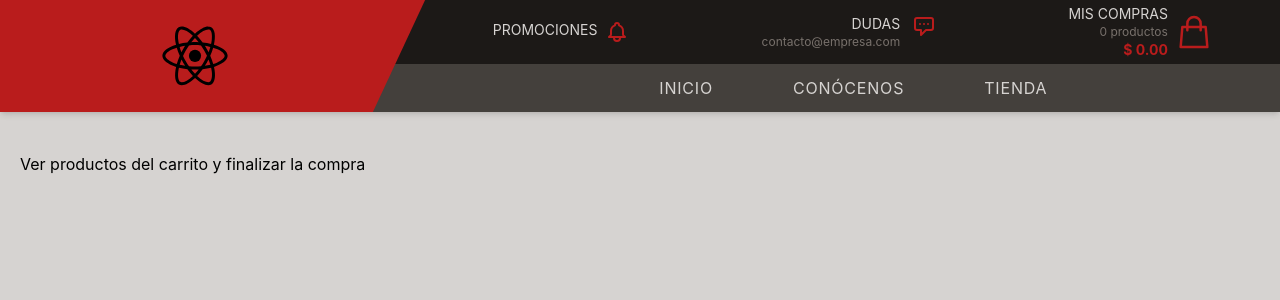
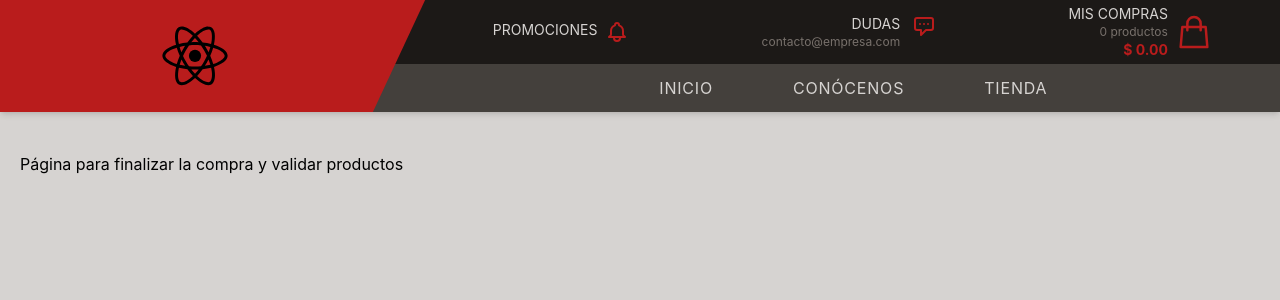
Before and after one commit to jorgeald77/coders-react-project, a React (Create React App) app: page /cart in a window 1280 px wide. Shown: the top 300 px of the page. Built offline with nearby package versions, Linux system fonts and the light colour scheme.

Commit message:
Se agrego el link a la página cart

```diff
--- a/src/components/main-header/CartWidget.js
+++ b/src/components/main-header/CartWidget.js
@@ -1,4 +1,5 @@
 import './CartWidget.css'
+import {Link} from "react-router-dom";
 
 function CartWidget() {
     return (
@@ -12,11 +13,14 @@ function CartWidget() {
                     0.00
                 </p>
             </div>
-            <svg xmlns="http://www.w3.org/2000/svg" className="h-10 w-10" fill="none" viewBox="0 0 24 24"
-                 stroke="currentColor" strokeWidth="1.5">
-                <path strokeLinecap="round" strokeLinejoin="round"
-                      d="M16 11V7a4 4 0 00-8 0v4M5 9h14l1 12H4L5 9z"/>
-            </svg>
+
+            <Link to='/cart'>
+                <svg xmlns="http://www.w3.org/2000/svg" className="h-10 w-10" fill="none" viewBox="0 0 24 24"
+                     stroke="currentColor" strokeWidth="1.5">
+                    <path strokeLinecap="round" strokeLinejoin="round"
+                          d="M16 11V7a4 4 0 00-8 0v4M5 9h14l1 12H4L5 9z"/>
+                </svg>
+            </Link>
         </div>
     )
 }
--- a/src/components/main-header/MainHeader.js
+++ b/src/components/main-header/MainHeader.js
@@ -52,9 +52,7 @@ function MainHeader() {
                                 </svg>
                             </li>
                             <li>
-                                <Link to='/carrito'>
-                                    <CartWidget/>
-                                </Link>
+                                <CartWidget/>
                             </li>
                         </ul>
                     </nav>
--- a/src/components/pages/Cart.js
+++ b/src/components/pages/Cart.js
@@ -1,7 +1,7 @@
 export default function Cart() {
     return (
         <>
-            <h3>Ver productos del carrito y finalizar la compra</h3>
+            <h3>Página para finalizar la compra y validar productos</h3>
         </>
     )
 }
```
